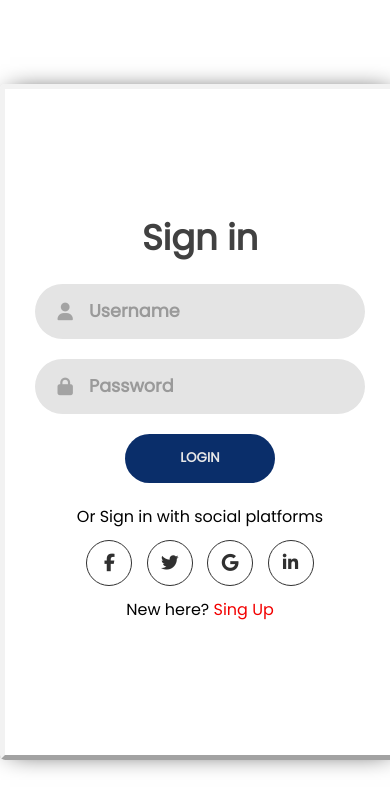
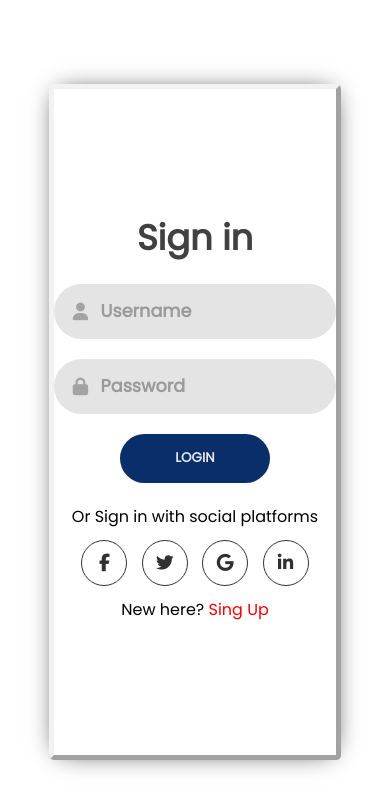
Before and after one commit to AyeRaj/Login_Signup_Template, a plain HTML site: page index.html in a window 390 px wide. Drawn offline with Linux system fonts and the light colour scheme.

Commit message:
css modified

```diff
--- a/style.css
+++ b/style.css
@@ -123,3 +123,9 @@ form {
 .btn:hover {
   background-color: #4d84e2;
 }
+
+@media (max-width:500px){
+  form{
+    width: 75vw;
+  }
+}
```
